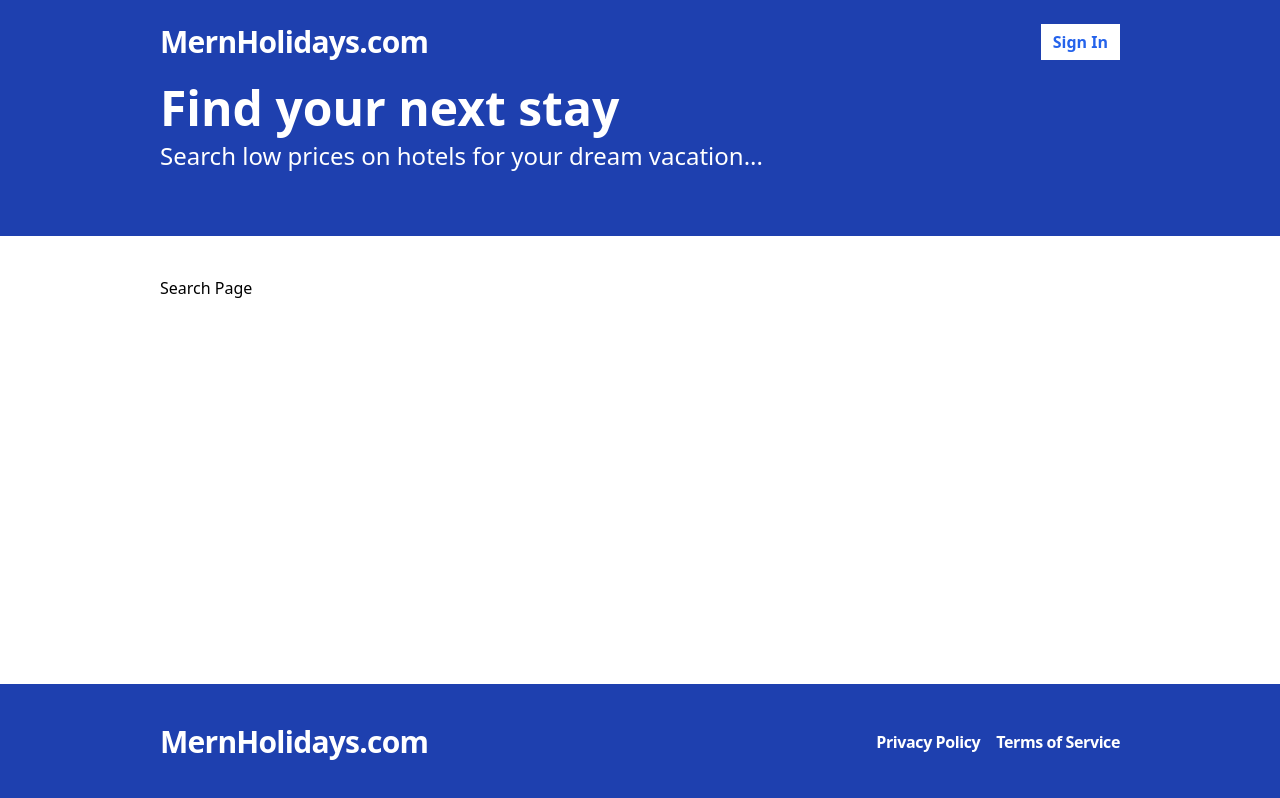
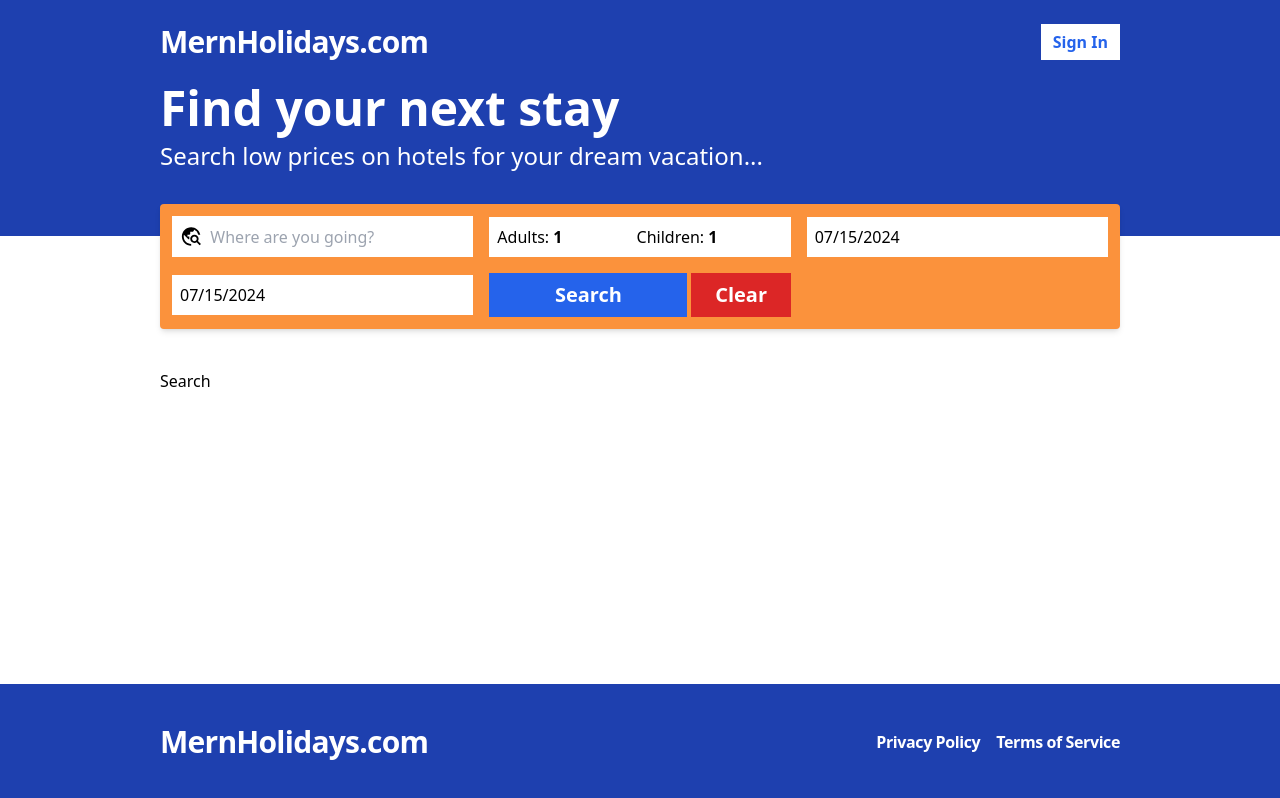
Before and after one commit to smartdriver321/mern-hotelz, a React (Vite) app in the folder frontend/: page /search in a window 1280 px wide. Built offline with nearby package versions, Linux system fonts and the light colour scheme; no server answers.

Commit message:
Search bar

```diff
--- a/frontend/package.json
+++ b/frontend/package.json
@@ -11,6 +11,7 @@
 	},
 	"dependencies": {
 		"react": "^18.3.1",
+		"react-datepicker": "^7.3.0",
 		"react-dom": "^18.3.1",
 		"react-hook-form": "^7.52.1",
 		"react-icons": "^5.2.1",
@@ -19,6 +20,7 @@
 	},
 	"devDependencies": {
 		"@types/react": "^18.3.3",
+		"@types/react-datepicker": "^7.0.0",
 		"@types/react-dom": "^18.3.0",
 		"@typescript-eslint/eslint-plugin": "^7.16.0",
 		"@typescript-eslint/parser": "^7.16.0",
--- a/frontend/src/App.tsx
+++ b/frontend/src/App.tsx
@@ -5,13 +5,14 @@
 	Routes,
 } from 'react-router-dom'
 
+import { useAppContext } from './context/AppContext'
 import Layout from './layouts/Layout'
 import Register from './pages/Register'
 import SignIn from './pages/SignIn'
 import AddHotel from './pages/AddHotel'
-import { useAppContext } from './context/AppContext'
 import MyHotels from './pages/MyHotels'
 import EditHotel from './pages/EditHotel'
+import Search from './pages/Search'
 
 const App = () => {
 	const { isLoggedIn } = useAppContext()
@@ -32,7 +33,7 @@
 					path='/search'
 					element={
 						<Layout>
-							<p>Search Page</p>
+							<Search />
 						</Layout>
 					}
 				/>
--- /dev/null
+++ b/frontend/src/components/SearchBar.tsx
@@ -0,0 +1,118 @@
+import { FormEvent, useState } from 'react'
+import { useNavigate } from 'react-router-dom'
+import { MdTravelExplore } from 'react-icons/md'
+import DatePicker from 'react-datepicker'
+import 'react-datepicker/dist/react-datepicker.css'
+
+import { useSearchContext } from '../context/SearchContext'
+
+const SearchBar = () => {
+	const navigate = useNavigate()
+	const search = useSearchContext()
+
+	const [destination, setDestination] = useState<string>(search.destination)
+	const [checkIn, setCheckIn] = useState<Date>(search.checkIn)
+	const [checkOut, setCheckOut] = useState<Date>(search.checkOut)
+	const [adultCount, setAdultCount] = useState<number>(search.adultCount)
+	const [childCount, setChildCount] = useState<number>(search.childCount)
+
+	const handleSubmit = (event: FormEvent) => {
+		event.preventDefault()
+		search.saveSearchValues(
+			destination,
+			checkIn,
+			checkOut,
+			adultCount,
+			childCount
+		)
+		navigate('/search')
+	}
+
+	const minDate = new Date()
+	const maxDate = new Date()
+	maxDate.setFullYear(maxDate.getFullYear() + 1)
+
+	return (
+		<form
+			onSubmit={handleSubmit}
+			className='-mt-8 p-3 bg-orange-400 rounded shadow-md grid grid-cols-2 lg:grid-cols-3 2xl:grid-cols-5 items-center gap-4'
+		>
+			<div className='flex flex-row items-center flex-1 bg-white p-2'>
+				<MdTravelExplore size={25} className='mr-2' />
+				<input
+					placeholder='Where are you going?'
+					className='text-md w-full focus:outline-none'
+					value={destination}
+					onChange={(event) => setDestination(event.target.value)}
+				/>
+			</div>
+
+			<div className='flex bg-white px-2 py-1 gap-2'>
+				<label className='items-center flex'>
+					Adults:
+					<input
+						className='w-full p-1 focus:outline-none font-bold'
+						type='number'
+						min={1}
+						max={20}
+						value={adultCount}
+						onChange={(event) => setAdultCount(parseInt(event.target.value))}
+					/>
+				</label>
+
+				<label className='items-center flex'>
+					Children:
+					<input
+						className='w-full p-1 focus:outline-none font-bold'
+						type='number'
+						min={0}
+						max={20}
+						value={childCount}
+						onChange={(event) => setChildCount(parseInt(event.target.value))}
+					/>
+				</label>
+			</div>
+
+			<div>
+				<DatePicker
+					selected={checkIn}
+					onChange={(date) => setCheckIn(date as Date)}
+					selectsStart
+					startDate={checkIn}
+					endDate={checkOut}
+					minDate={minDate}
+					maxDate={maxDate}
+					placeholderText='Check-in Date'
+					className='min-w-full bg-white p-2 focus:outline-none'
+					wrapperClassName='min-w-full'
+				/>
+			</div>
+
+			<div>
+				<DatePicker
+					selected={checkOut}
+					onChange={(date) => setCheckOut(date as Date)}
+					selectsStart
+					startDate={checkIn}
+					endDate={checkOut}
+					minDate={minDate}
+					maxDate={maxDate}
+					placeholderText='Check-out Date'
+					className='min-w-full bg-white p-2 focus:outline-none'
+					wrapperClassName='min-w-full'
+				/>
+			</div>
+
+			<div className='flex gap-1'>
+				<button className='w-2/3 bg-blue-600 text-white h-full p-2 font-bold text-xl hover:bg-blue-500'>
+					Search
+				</button>
+				<button className='w-1/3 bg-red-600 text-white h-full p-2 font-bold text-xl hover:bg-red-500'>
+					Clear
+				</button>
+			</div>
+		</form>
+	)
+}
+
+export default SearchBar
--- a/frontend/src/layouts/Layout.tsx
+++ b/frontend/src/layouts/Layout.tsx
@@ -1,6 +1,7 @@
 import Header from '../components/Header'
 import Hero from '../components/Hero'
 import Footer from '../components/Footer'
+import SearchBar from '../components/SearchBar'
 
 interface Props {
 	children: React.ReactNode
@@ -11,6 +12,9 @@
 		<div className='flex flex-col min-h-screen'>
 			<Header />
 			<Hero />
+			<div className='container mx-auto'>
+				<SearchBar />
+			</div>
 			<div className='container mx-auto py-10 flex-1'>{children}</div>
 			<Footer />
 		</div>
--- /dev/null
+++ b/frontend/src/pages/Search.tsx
@@ -0,0 +1,10 @@
+import { useSearchContext } from '../context/SearchContext'
+
+const Search = () => {
+	const search = useSearchContext()
+	console.log(search)
+
+	return <div>Search</div>
+}
+
+export default Search
```
Also changed, not shown: 1 other file (tests, documents, lock files or other folders).
